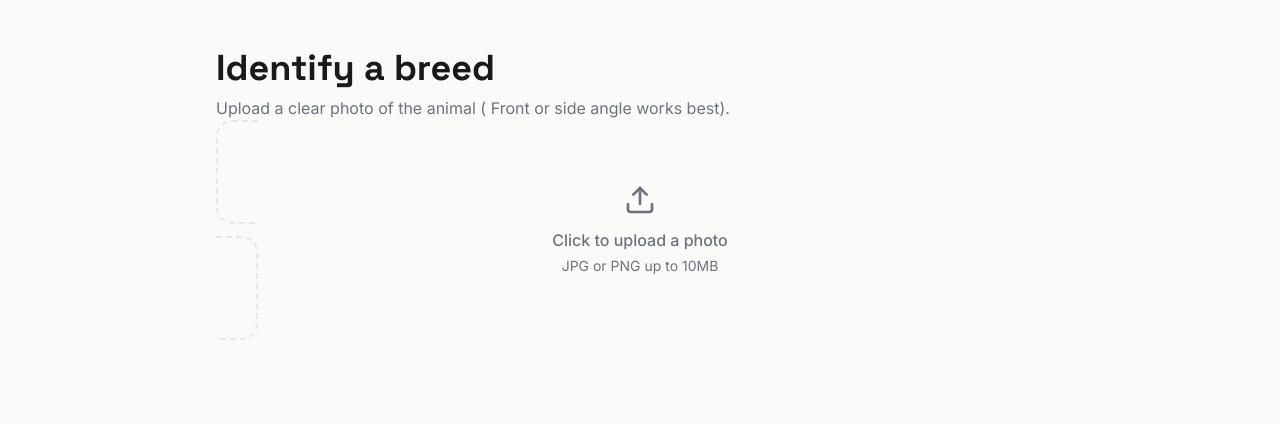
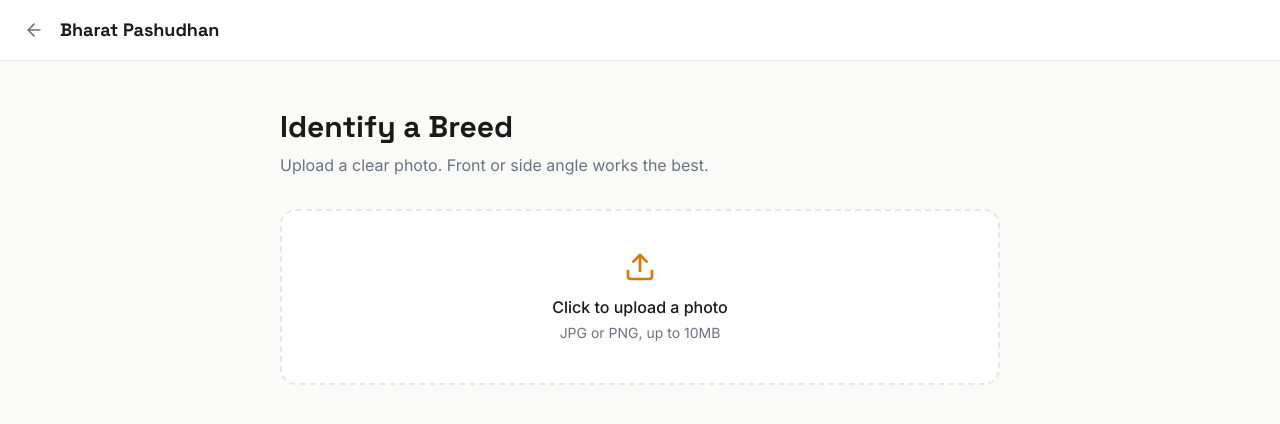
Before and after one commit to varadb2006/bharat-pashudhan, a React app in the folder frontend/: page /identify in a window 1280 px wide. Shown: the top 424 px of the page. Built offline with nearby package versions, Linux system fonts and the light colour scheme; the HTML template or start-up script is replaced by a standard one.

Commit message:
Light UI Theme with Landing Page

```diff
--- a/frontend/src/components/BreedCard.jsx
+++ b/frontend/src/components/BreedCard.jsx
@@ -19,21 +19,21 @@ export default function BreedCard({ breed, type, purpose, originState }) {
 
 
   return (
-    <div className="bg-surface border border-line rounded-2xl overflow-hidden transition-transform hover:scale-[1.02] hover:border-line/80">
+    <div className="bg-surface border border-line rounded-2xl overflow-hidden transition-all hover:translate-y-0.5 hover:border-accent/30">
         <div className="relative h-32 flex items-end p-4 overflow-hidden" style = {{backgroundColor: sig.color}}>
             {positions.map((pos, i) => sig.pattern === 'organic' ? (
-                <div key={i} className="absolute rounded-full opactiy-25" style = {{ top: pos.top, left : pos.left, width :`${40+i*25}px`, height: `${40+i*25}px`, backgroundColor : sig.colorSoft,}} />
+                <div key={i} className="absolute rounded-full" style = {{ top: pos.top, left : pos.left, width :`${40+i*25}px`, height: `${40+i*25}px`, backgroundColor : sig.colorSoft, opacity : 0.35}} />
             ) : (
-                <div key={i} className="absolute  opactiy-25" style = {{ top: pos.top, left : pos.left, width :`${50+i*20}px`, height: `${50+i*20}px`, backgroundColor : sig.colorSoft, transform: 'rotate(35deg)',}} />
+                <div key={i} className="absolute" style = {{ top: pos.top, left : pos.left, width :`${50+i*20}px`, height: `${50+i*20}px`, backgroundColor : sig.colorSoft, transform: 'rotate(35deg)', opacity : 0.35,}} />
             ))}
-            <Icon className="absolute top-3 right-3 opacity-70" size={20} color={sig.colorSoft} />
-            <span className="relative text-xs font-medium uppercase tracking-wider" style={{color : sig.colorSoft}} >
+            <Icon className="absolute top-3 right-3" size={18} color="white"  opacity={0.8}/>
+            <span className="relative text-xs font-medium uppercase tracking-wider text-white/80">
                 {type} &middot; {purpose}
             </span>
         </div>
 
-        <div className="p-4">
-            <h3 className="font-display text-2xl font-bold text-ink mb-1">
+        <div className="p-4 bg-surface">
+            <h3 className="font-display text-xl font-bold text-ink mb-0.5">
                 {breed}
             </h3>
             {originState && (<p className="text-sm text-muted">{originState}</p>)}
--- a/frontend/src/pages/Identify.jsx
+++ b/frontend/src/pages/Identify.jsx
@@ -1,18 +1,20 @@
-import {useState} from 'react';
-import axios from 'axios';
-import {Upload, Loader2} from 'lucide-react';
-import BreedCard from '../components/BreedCard';
+import { useState } from "react";
+import { useNavigate } from "react-router-dom";
+import axios from "axios";
+import { Upload, Loader2, ArrowLeft } from "lucide-react";
+import BreedCard from "../components/BreedCard";
 
-export  default function Identify() {
+export default function Identify() {
+  const navigate = useNavigate();
   const [file, setFile] = useState(null);
   const [preview, setPreview] = useState(null);
-    const[loading, setLoading] = useState(false);
+  const [loading, setLoading] = useState(false);
   const [result, setResult] = useState(null);
   const [error, setError] = useState(null);
 
   const handleFileChange = (e) => {
     const selected = e.target.files[0];
-        if(!selected) return;
+    if (!selected) return;
     setFile(selected);
     setPreview(URL.createObjectURL(selected));
     setResult(null);
@@ -25,10 +27,12 @@ export  default function Identify() {
     setError(null);
 
     const formData = new FormData();
-        formData.append('image', file);
+    formData.append("image", file);
     try {
-            const res = await axios.post('http://localhost:5000/api/predictions',
-            formData, {headers: {'Content-Type': 'multipart/form-data'}}
+      const res = await axios.post(
+        "http://localhost:5000/api/predictions",
+        formData,
+        { headers: { "Content-Type": "multipart/form-data" } },
       );
       setResult(res.data);
     } catch (err) {
@@ -39,66 +43,90 @@ export  default function Identify() {
   };
 
   return (
-        <div className="max-w-4xl mx-auto px-6 py-12">
-            <div className="mb-10">
-                <h2 className='font-display text-4xl font-bold text-ink mb-2'>
-                    Identify a breed
+    <div className="min-h-screen bg-canvas">
+      <header className="border-b border-line bg-surface px-6 py-4 flex items-center gap-4">
+        <button
+          onClick={() => navigate("/")}
+          className="text-muted hover:text-ink transition-colors"
+        >
+          <ArrowLeft size={20} />
+        </button>
+        <div>
+          <h1 className="font-display font-bold text-ink text-lg">
+            Bharat Pashudhan
+          </h1>
+        </div>
+      </header>
+      <main className="max-w-3xl mx-auto px-6 py-12">
+        <div className="mb-8">
+          <h2 className="font-display text-3xl font-bold text-ink mb-2">
+            Identify a Breed
           </h2>
-                <p className='text-muted'>
-                    Upload a clear photo of the animal ( Front or side angle works best).
+          <p className="text-muted">
+            Upload a clear photo. Front or side angle works the best.
           </p>
         </div>
 
-            <label className='black  border-2 border-dashed border-line rounded-2xl p-10 text-center cursor-pointer hover:border-muted transition-colors mb-6'>
-                <input type='file' accept='image/*' onChange={handleFileChange} className='hidden' />
+        <label className="block border-2 border-dashed border-line bg-surface rounded-2xl p-10 text-center cursor-pointer hover:border-accent/50 transition-colors mb-6">
+          <input type="file" accept="image/*" onChange={handleFileChange} className="hidden" />
           {preview ? (
-                        <img src={preview} alt="Selected Animal" className='max-h-64 mx-auto rounded-xl object-cover' />
+            <img src={preview} alt="Selected animal" className="max-h-64 mx-auto rounded-xl object-cover" />
           ) : (
-                        <div className='flex flex-col items-center text-muted'>
-                            <Upload size={32} className='mb-3' />
-                            <p className='font-medium'> Click to upload a photo</p>
-                            <p className='text-sm mt-1'> JPG or PNG up to 10MB</p>
+            <div className="flex flex-col items-center text-muted">
+              <Upload size={32} className="mb-3 text-accent" />
+              <p className="font-medium text-ink">Click to upload a photo</p>
+              <p className="text-sm mt-1">JPG or PNG, up to 10MB</p>
             </div>
           )}
         </label>
 
         {file && !result && (
-                <button onClick={handleSubmit} disabled={loading} className='w-full bg-surfaceAlt border border-line rounded-xl py-3 font-display font-bold text-ink hover:border-muted transition-colors disabled: opaced-50 flex items-center justify-center gap-2'>
+            <button onClick={handleSubmit} disabled = {loading} className="w-full bg-accent hover:bg-accent/90 text-white rounded-xl py-3 font-display font-bold text-lg transition-colors disabled:opacity-50 flex items-center justify-center gap-2">
                 {loading ? (
                     <>
-                            <Loader2 size={18} className='animate-spin' />
-                            Thinking
+                        <Loader2 size={18} className="animate-spin" />
+                        Thinking....
                     </>
                 ) : (
-                        'Identify Breed'
+                    'Identify breed'
                 )}
             </button>
         )}
 
         {error && (
-                <p className='text-center text-muted mt-4'>{error}</p>
+          <p className="text-center text-muted mt-4">{error}</p>
         )}
 
         {result && (
-                <div className='mt-10'>
-                    <h3 className='font-display text-3xl font-bold text-ink mb-1'>
+          <div className="mt-10">
+            <h3 className="font-display text-2xl font-bold text-ink mb-1">
               {result.heading}
             </h3>
-                    <p className='text-muted text-sm mb-6'>
-                        Tap a card to learn more about the breed
+            <p className="text-muted text-sm mb-6">
+              Tap a card to learn more about that breed
             </p>
 
-                    <div className='grid grid-cols-1 md:grid-cols- gap-4'>
-                        {result.suggestions.map((s,i) => (
-                            <BreedCard key={i} breed={s.breed} type={s.type} purpose={s.purpose}  />
+            <div className="grid grid-cols-1 md:grid-cols-3 gap-4">
+              {result.suggestions.map((s, i) => (
+                <BreedCard
+                  key={i}
+                  breed={s.breed}
+                  type={s.type}
+                  purpose={s.purpose}
+                />
               ))}
             </div>
 
-                    <button onClick={() => { setFile(null); setPreview(null); setResult(null);}} className='mt-6 text-sm text-muted hover:text-ink transition-colors'>
-                        Scan another animal
+            <button onClick={() => {
+                setFile(null)
+                setPreview(null)
+                setResult(null)
+              }} className="mt-6 text-sm text-muted hover:text-ink transition-colors">
+              ← Scan another animal
             </button>
           </div>
         )}
+      </main>
     </div>
-    );
+  )
 }
```
Lines whose indentation alone changed are shown as unchanged.
